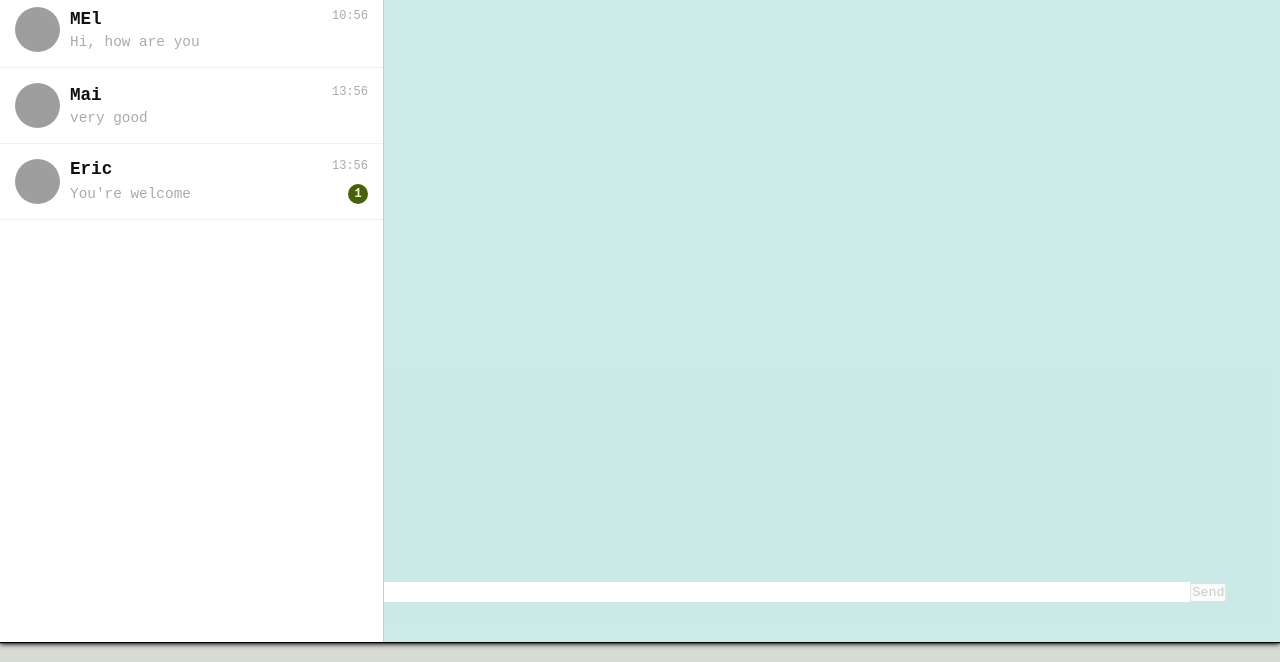
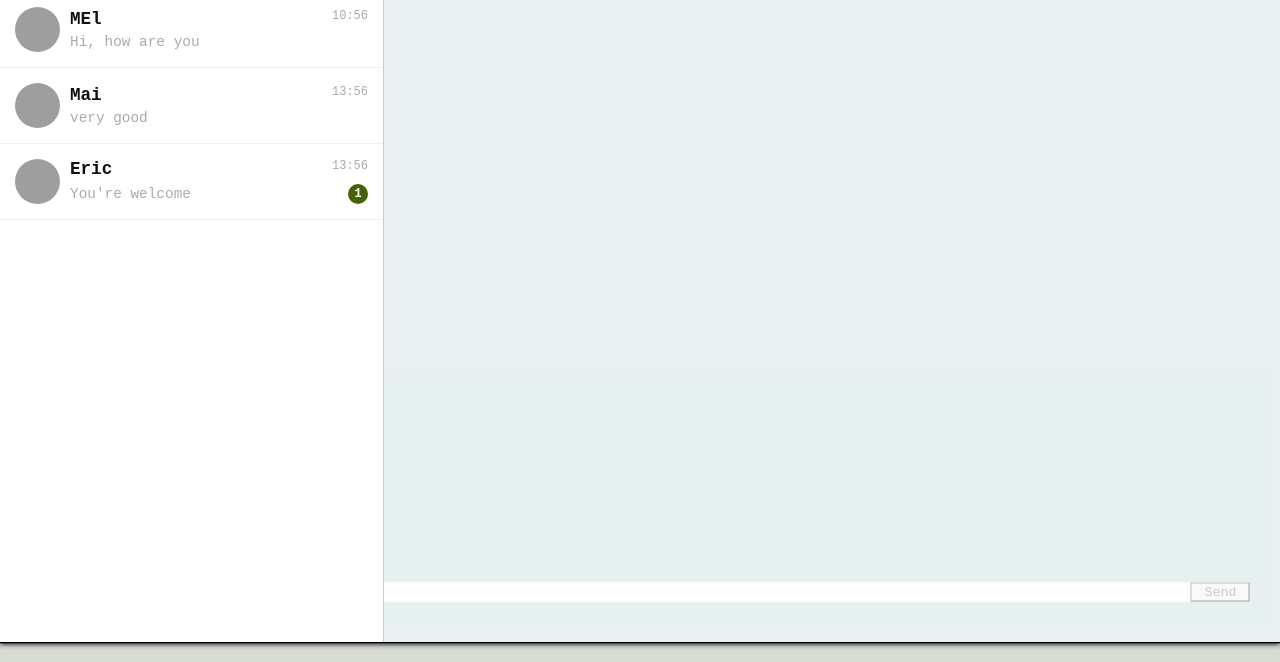
Before and after one commit to nguyenminh8201/LtFrontEnd_Nhom25, a website: page HomePage.html in a window 1280 px wide. Shown: the part 138-800 px from the top of the page. Drawn offline with nearby package versions, Linux system fonts and the light colour scheme; no server answers; grey boxes are pictures that could not be loaded.

Commit message:
Add files via upload

```diff
--- a/HomePage.css
+++ b/HomePage.css
@@ -33,7 +33,7 @@ border-right: 1px solid rgba(0,0,0,0.2);
 .container .rightSide{
     position: relative;
     flex: 70%;
-    background: #009688;
+    background: #8bbab6;
     /* background-image: url(img/anhnen.jpg);  */
     /* border-right: 1xps solid #000; */
     opacity: 0.2;
@@ -219,3 +219,13 @@ margin-left: 22px;
     height: 20px;
 
 }
+.rightSide button{
+    cursor: pointer;
+    color: black;
+    background-color: rgba(243, 235, 239, 0.892);
+    height: 20px;
+    width: 60px;
+    /* font-size: 1.8em; */
+    padding: auto;
+
+}
```
Also changed, not shown: HomePage.html (+1 -0 lines).
